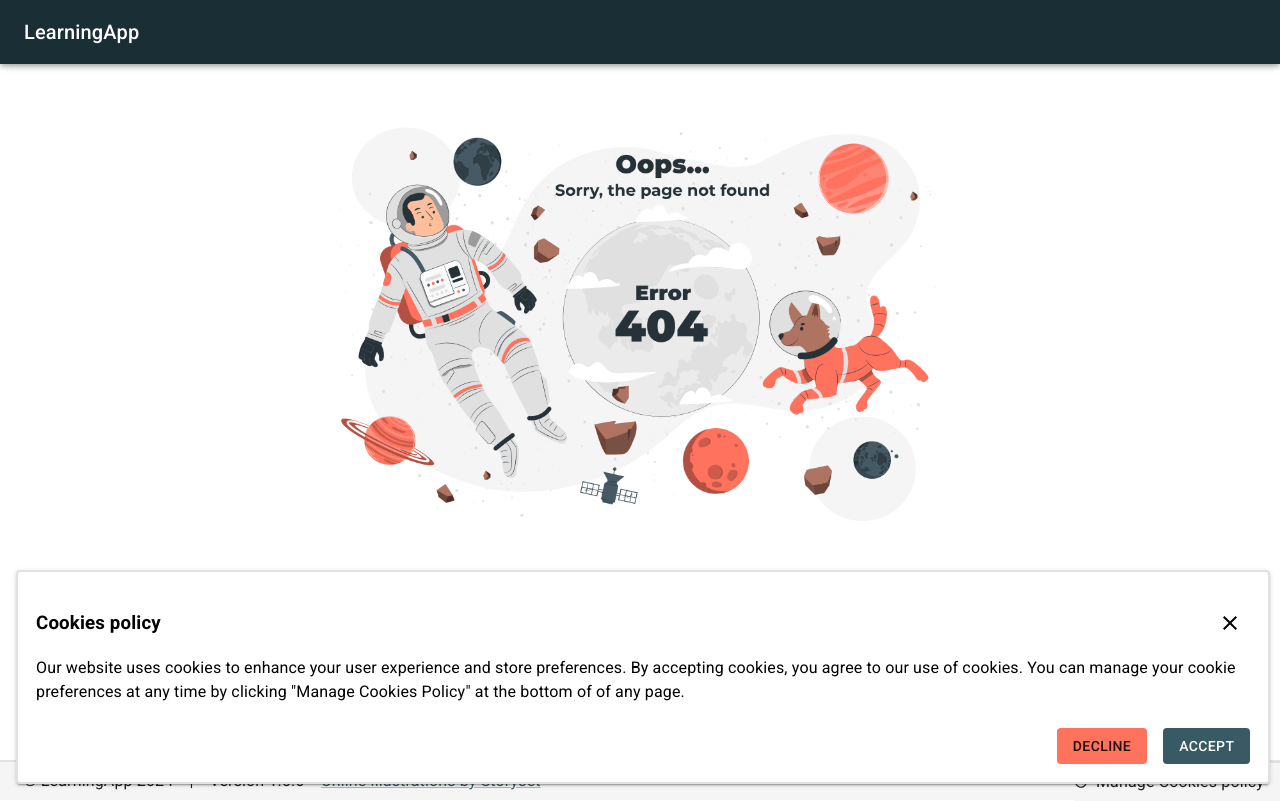
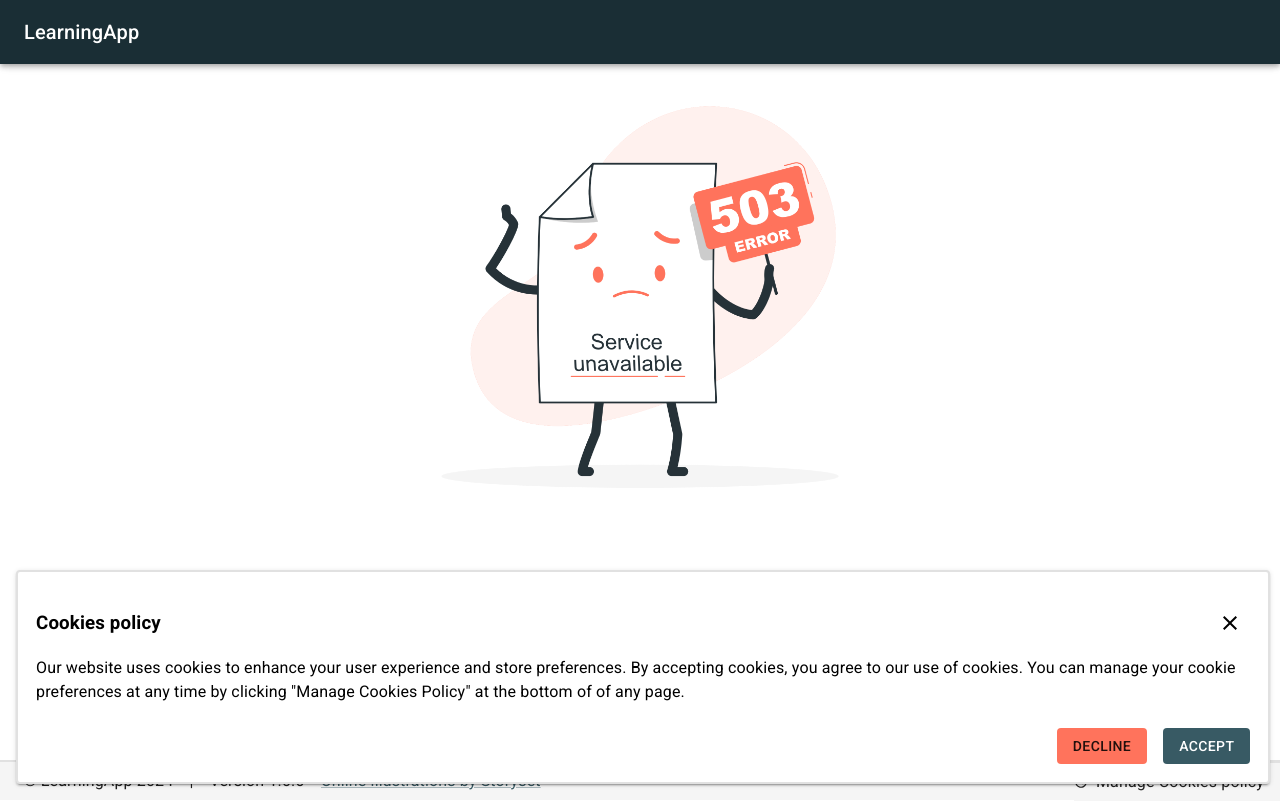
Before and after one commit to jacekcielecki/LearningAppWeb, a React (Create React App) app: page /error in a window 1280 px wide. Built offline with nearby package versions, Linux system fonts and the light colour scheme.

Commit message:
Add Error page for Server Offline error

```diff
--- a/src/App.tsx
+++ b/src/App.tsx
@@ -14,6 +14,7 @@ import LearningAppTheme from './theme';
 import UserService from './Services/UserService';
 import { CookiesProvider } from 'react-cookie';
 import NotFound from './Pages/NotFound/NotFound';
+import Error from './Pages/Error/Error';
 
 function App() {
   const [userContext, setUserContext] = useState<UserDto | null>(null);
@@ -45,6 +46,7 @@ function App() {
                   <Route path='/login' element={<Login />}/>
                   <Route path='/register' element={<Login />}/>
                   <Route path='/dashboard' element={<Dashboard />}/>
+                  <Route path='/error' element={<Error />}/>
                   <Route path='*' element={<NotFound />} />
                 </Routes>
               </AuthGuard>
--- /dev/null
+++ b/src/Pages/Error/Error.tsx
@@ -0,0 +1,12 @@
+import ilustrationUrl from '../../Assets/Images/Service Unavailable.png';
+import Box from '@mui/material/Box/Box';
+
+function Error() {
+  return (
+    <Box sx={{display: 'flex', justifyContent: 'center', alignContent: 'center', my: -12, mx: -12}}>
+        <img src={ilustrationUrl} alt='' style={{display: 'flex', width: '40%', marginTop: 50}} />
+    </Box>
+  )
+}
+
+export default Error
```
Also changed, not shown: src/Assets/Images/Service Unavailable.png (added).
